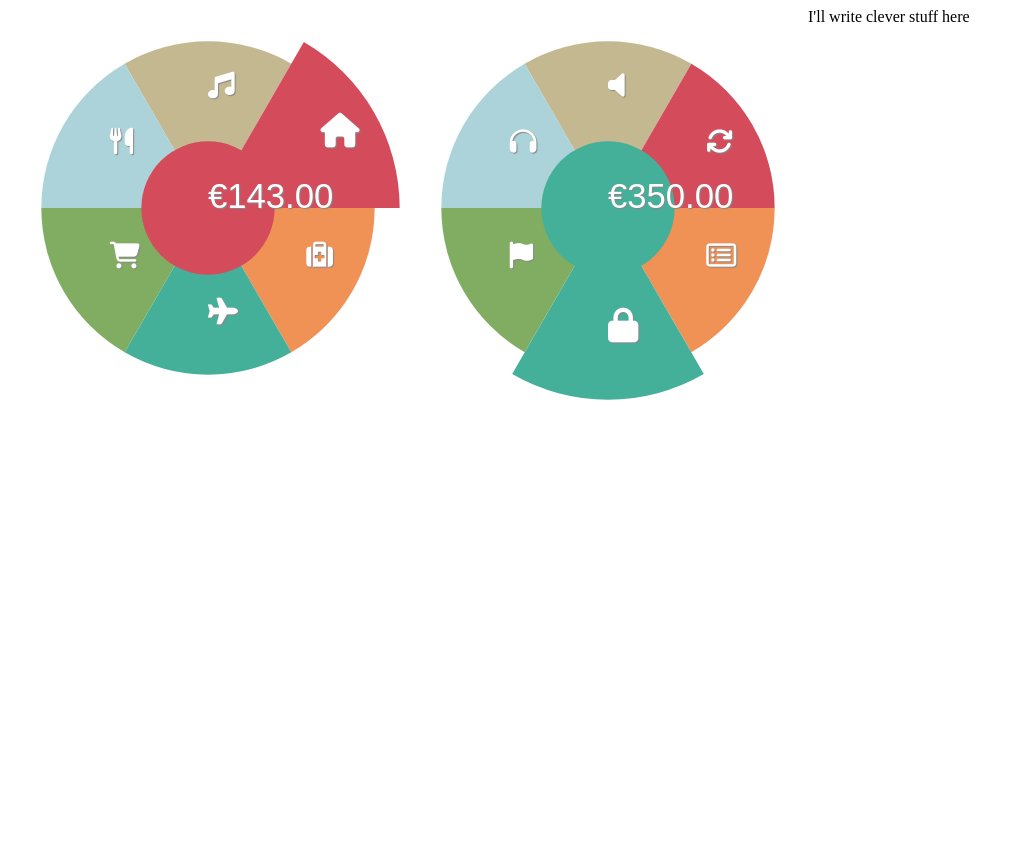
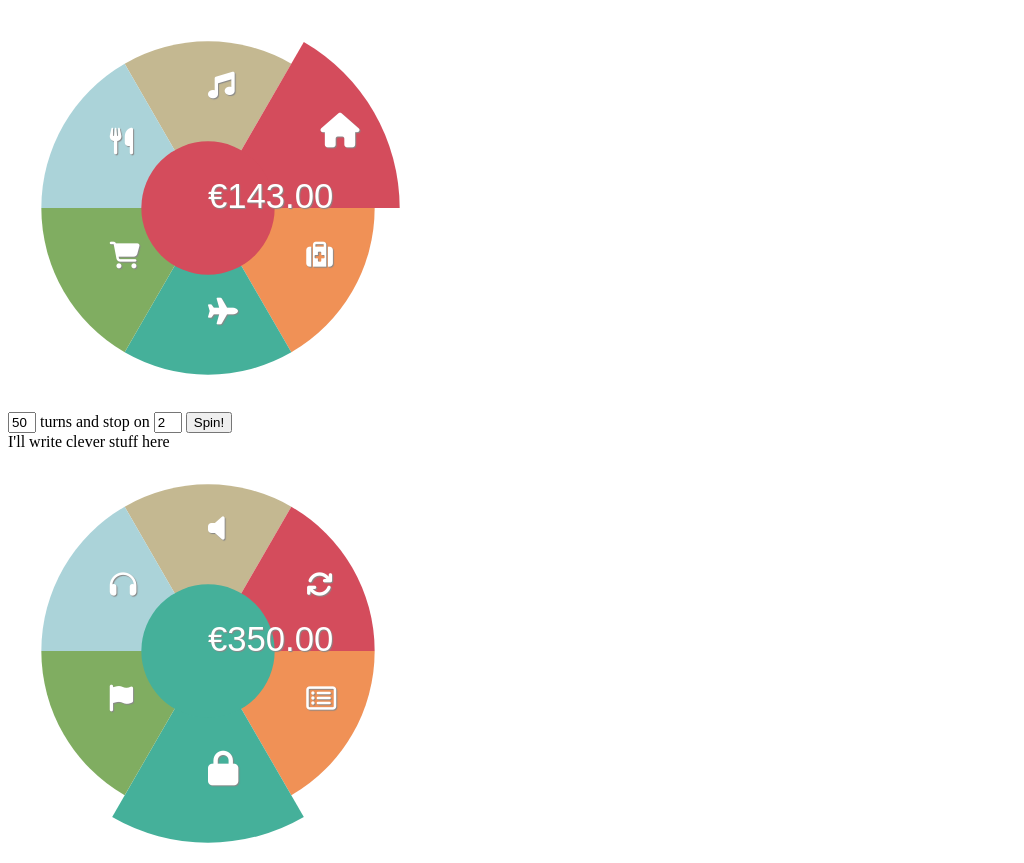
Before and after one commit to RodrigoSC/WheelMenu, a website: page index.html in a window 1280 px wide. Shown: the whole page, without its empty margins (0-1024 px from the left). Before the commit the page ends 800 px from the top, so only its background shows below. Drawn offline with nearby package versions, Linux system fonts and the light colour scheme.

Commit message:
Spin on the index page

```diff
--- a/index.html
+++ b/index.html
@@ -3,18 +3,30 @@
 <head>
 	<meta charset="UTF-8">
 	<title>Wheel Menu</title>
+	<meta name="viewport" content="width=device-width, initial-scale=1" scheme=""/>
+	<link type="image/png" rel="shortcut icon" href="favicon.png" />
 	<link rel="stylesheet" href="wheelStyles.css" media="all">
 	<script src="bower_components/jquery/jquery.js"></script>
 	<script src="bower_components/d3/d3.js"></script>
 	<script src="wheelMenu.js"></script>
+	<style>
+.wheelMenu {
+	max-width:400px;
+	width: 100%;
+}
+	</style>
 </head>
 <body>
-	<div style="width: 400px; float: left;" id='donut'>
+	<div id='donut' class='wheelMenu'>
 	</div>
-	<div style="width: 400px; float: left;" id='donut2'>
+	<div>
+		<input id="turns" value="50" style="width: 20px;"/> turns and stop on <input id="slice" value="2" style="width: 20px;"/>
+		<button onclick="menu.spin(parseInt($('#turns').val()), parseInt($('#slice').val()));">Spin!</button>
 	</div>
 	<div id="console" style="float:clear;">
 		I'll write clever stuff here
+	</div>
+	<div id='donut2' class='wheelMenu'>
 	</div>
 	<script src="http://localhost:35729/livereload.js"></script>
 <script>
```
